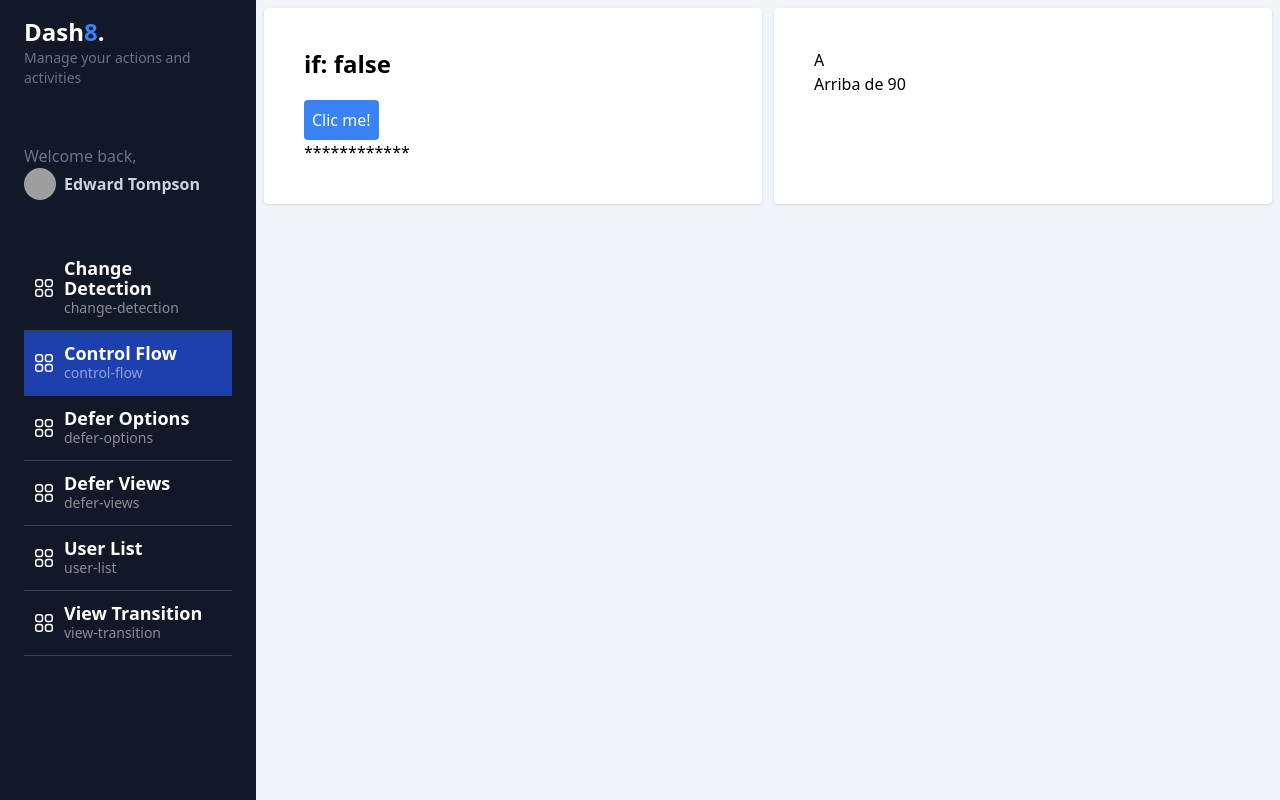
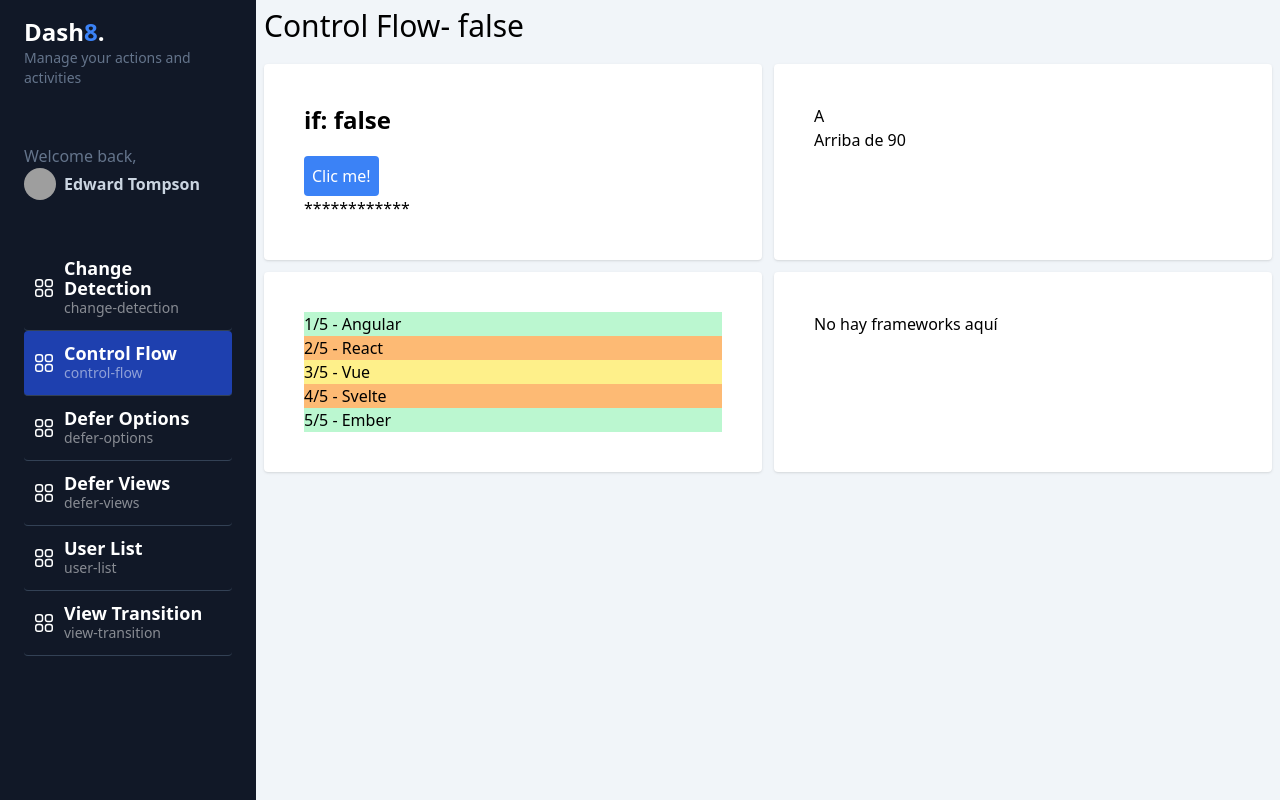
Before and after one commit to AngelCortesM/14-my-dashboard, an Angular app: page /dashboard/control-flow in a window 1280 px wide. Built offline with nearby package versions, Linux system fonts and the light colour scheme; grey boxes are pictures that could not be loaded.

Commit message:
Agregar componentes de título y optimizar la detección de cambios y control de flujo en el dashboard

```diff
--- a/src/app/dashboard/pages/change-detection/change-detection.component.html
+++ b/src/app/dashboard/pages/change-detection/change-detection.component.html
@@ -1 +1,8 @@
-<p>change-detection works!</p>
+<app-title [title]="currentFramework()"></app-title>
+<pre>
+  {{ frameworkAsSignal() | json }}
+  </pre
+>
+<pre
+  >{{ frameworkAsProperty | json }}
+</pre>
--- a/src/app/dashboard/pages/change-detection/change-detection.component.ts
+++ b/src/app/dashboard/pages/change-detection/change-detection.component.ts
@@ -1,10 +1,37 @@
-import { Component } from '@angular/core';
+import {
+  ChangeDetectionStrategy,
+  Component,
+  computed,
+  signal,
+} from '@angular/core';
+import { TitleComponent } from '@shared/title/title.component';
+import { CommonModule } from '@angular/common';
 
 @Component({
-  imports: [],
+  imports: [CommonModule, TitleComponent],
+  changeDetection: ChangeDetectionStrategy.OnPush,
   templateUrl: './change-detection.component.html',
-  styles: ``
+  styles: ``,
 })
 export default class ChangeDetectionComponent {
-
+  public currentFramework = computed(
+    () => `Change detection - ${this.frameworkAsSignal().name} `
+  );
+  public frameworkAsSignal = signal({
+    name: 'Angular',
+    releaseDate: '2016-09-14',
+  });
+  public frameworkAsProperty = {
+    name: 'Angular',
+    releaseDate: '2016-09-14',
+  };
+  constructor() {
+    setTimeout(() => {
+      this.frameworkAsSignal.update((value) => ({
+        ...value,
+        name: 'React',
+      }));
+      console.log('ChangeDetectionComponent: setTimeout');
+    }, 3000);
+  }
 }
--- a/src/app/dashboard/pages/control-flow/control-flow.component.html
+++ b/src/app/dashboard/pages/control-flow/control-flow.component.html
@@ -1,3 +1,4 @@
+<app-title title="Control Flow" />
 <section class="grid grid-cols-1 md:grid-cols-2 gap-3">
   <div class="bg-white rounded shadow p-10">
     <h2 class="text-2xl font-bold mb-5">if: {{ showContent() }}</h2>
@@ -13,17 +14,45 @@
     <h1>************</h1>
     }
   </div>
+  <!-- @Switch -->
+  <div class="bg-white rounded shadow p-10">
+    <h2>{{ grade() }}</h2>
 
-  <div class="bg-white rounded shadow p-10">
-    <h2>{{grade()}}</h2>
-
-    @switch (grade())
-    { @case ('A') {
+    @switch (grade()) { @case ('A') {
     <p>Arriba de 90</p>
 
     } @case ('B') {
     <p>Arriba de 80</p>
     } @default () {
     <p>Reprobado</p>
-    } }</div>
+    } }
+  </div>
+
+  <!-- @for -->
+  <div class="bg-white rounded shadow p-10">
+    <ul>
+      @for (framework of frameworks(); track framework; let i = $index, first =
+      $first, last =$last, even = $even, odd = $odd, count = $count) {
+      <li
+        [class]="{
+          'bg-yellow-200': even && !first && !last,
+          'bg-orange-300': odd && !first && !last,
+          'bg-green-200': first || last
+        }"
+      >
+        {{ i + 1 }}/{{ count }} - {{ framework }}
+      </li>
+      }
+    </ul>
+  </div>
+  <div class="bg-white rounded shadow p-10">
+    <ul>
+      @for (framework of frameworks2(); track $index) {
+      <li>{{ $index + 1 }} - {{ framework }}</li>
+
+      } @empty {
+      <li>No hay frameworks aquí</li>
+      }
+    </ul>
+  </div>
 </section>
--- a/src/app/dashboard/pages/control-flow/control-flow.component.ts
+++ b/src/app/dashboard/pages/control-flow/control-flow.component.ts
@@ -1,14 +1,17 @@
 import { CommonModule } from '@angular/common';
 import { Component, signal } from '@angular/core';
+import { TitleComponent } from '@shared/title/title.component';
 type Grade = 'A' | 'B' | 'F';
 @Component({
-  imports: [CommonModule],
+  imports: [CommonModule, TitleComponent],
   templateUrl: './control-flow.component.html',
   styles: ``,
 })
 export default class ControlFlowComponent {
   public showContent = signal(false);
   public grade = signal<Grade>('A');
+  public frameworks = signal(['Angular', 'React', 'Vue', 'Svelte', 'Ember']);
+  public frameworks2 = signal([]);
   public toggleContent() {
     this.showContent.update((value) => !value);
     this.grade.update((value) => (value === 'A' ? 'B' : 'A'));
--- a/src/app/dashboard/pages/defer-views/defer-views.component.html
+++ b/src/app/dashboard/pages/defer-views/defer-views.component.html
@@ -1 +1,28 @@
-<p>defer-views works!</p>
+<app-title title="Defer Views - Blocs"></app-title>
+<section class="grid grid-cols-1">
+  @defer(){
+  <app-heavy-loaders-slow cssClass="bg-blue-800" />
+  }@placeholder {
+  <p
+    class="h-[600px] w-full bg-gradient-to-t from-gray-200 to-gray-400 animate-pulse rounded-lg"
+  >
+    Cargando...
+  </p>
+  } @defer(on idle){
+  <app-heavy-loaders-slow cssClass="bg-green-800" />
+  }@placeholder {
+  <p
+    class="h-[600px] w-full bg-gradient-to-t from-gray-200 to-gray-400 animate-pulse rounded-lg"
+  >
+    Cargando...
+  </p>
+  } @defer(on viewport){
+  <app-heavy-loaders-slow cssClass="bg-red-800" />
+  }@placeholder {
+  <p
+    class="h-[600px] w-full bg-gradient-to-t from-gray-200 to-gray-400 animate-pulse rounded-lg"
+  >
+    Cargando...
+  </p>
+  }
+</section>
--- a/src/app/dashboard/pages/defer-views/defer-views.component.ts
+++ b/src/app/dashboard/pages/defer-views/defer-views.component.ts
@@ -1,7 +1,9 @@
 import { Component } from '@angular/core';
+import { HeavyLoadersSlowComponent } from '@shared/heavy-loaders/heavy-loaders-slow.component';
+import { TitleComponent } from '@shared/title/title.component';
 
 @Component({
-  imports: [],
+  imports: [HeavyLoadersSlowComponent, TitleComponent],
   templateUrl: './defer-views.component.html',
   styles: ``
 })
--- a/src/app/shared/heavy-loaders/heavy-loaders-slow.component.ts
+++ b/src/app/shared/heavy-loaders/heavy-loaders-slow.component.ts
@@ -1,22 +1,22 @@
-import { Component } from '@angular/core';
+import { CommonModule } from '@angular/common';
+import { Component, Input } from '@angular/core';
 
 @Component({
   selector: 'app-heavy-loaders-slow',
-  imports: [],
+  imports: [CommonModule],
   template: `
     <div class="heavy-loaders-slow">
-      <h1>Heavy Loaders Slow</h1>
-      <p>heavy-loaders-slow works!</p>
+      <section [ngClass]="['w-full h-[600px]', cssClass]">
+        <h1>Heavy Loaders Slow</h1>
+        <p>heavy-loaders-slow works!</p>
+      </section>
     </div>
   `,
-  styles: [
-    `
-      .heavy-loaders-slow {
-        background: #f9f9f9;
-        padding: 20px;
-        text-align: center;
-      }
-    `,
-  ],
 })
-export class HeavyLoadersSlowComponent {}
+export class HeavyLoadersSlowComponent {
+  @Input({ required: true }) public cssClass!: string;
+  constructor() {
+    const start = Date.now();
+    while (Date.now() - start < 3000) {}
+  }
+}
--- a/src/app/shared/sidemenu/sidemenu.component.html
+++ b/src/app/shared/sidemenu/sidemenu.component.html
@@ -21,13 +21,13 @@
       <span class="text-sm md:text-base font-bold"> Edward Tompson </span>
     </a>
   </div>
-  <div id="nav" class="w-full px-6">
+  <div id="nav" class="w-full px-6 ">
     @for(item of menuItems; track $index){
     <a
       [routerLink]="item.path"
       routerLinkActive="bg-blue-800"
       href="#"
-      class="w-full px-2 inline-flex space-x-2 items-center border-b border-slate-700 py-3 hover:bg-white/5 transition ease-linear duration-150"
+      class="w-full rounded px-2 inline-flex space-x-2 items-center border-b border-slate-700 py-3 hover:bg-white/5 transition ease-linear duration-150"
     >
       <div>
         <svg
--- a/src/app/shared/title/title.component.html
+++ /dev/null
@@ -1 +0,0 @@
-<p>title works!</p>
--- a/src/app/shared/title/title.component.ts
+++ b/src/app/shared/title/title.component.ts
@@ -1,11 +1,12 @@
-import { Component } from '@angular/core';
+import { booleanAttribute, Component, Input } from '@angular/core';
 
 @Component({
   selector: 'app-title',
   imports: [],
-  templateUrl: './title.component.html',
-  styles: ``
+  template: ` <h1 class="text-3xl mb-5">{{ title }}- {{ withShadow }}</h1> `,
+  styles: ``,
 })
 export class TitleComponent {
-
+  @Input({ required: true }) title!: string;
+  @Input({ transform: booleanAttribute }) withShadow: boolean = false;
 }
```
